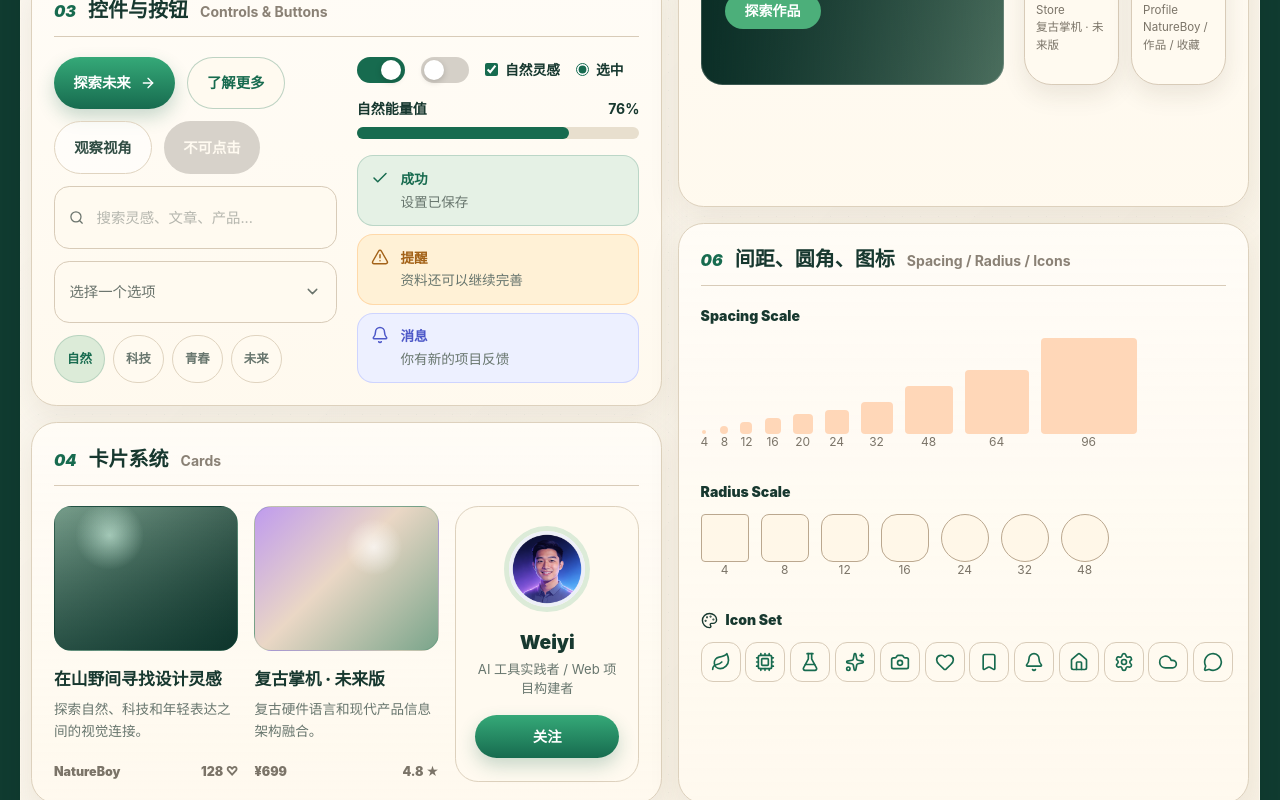
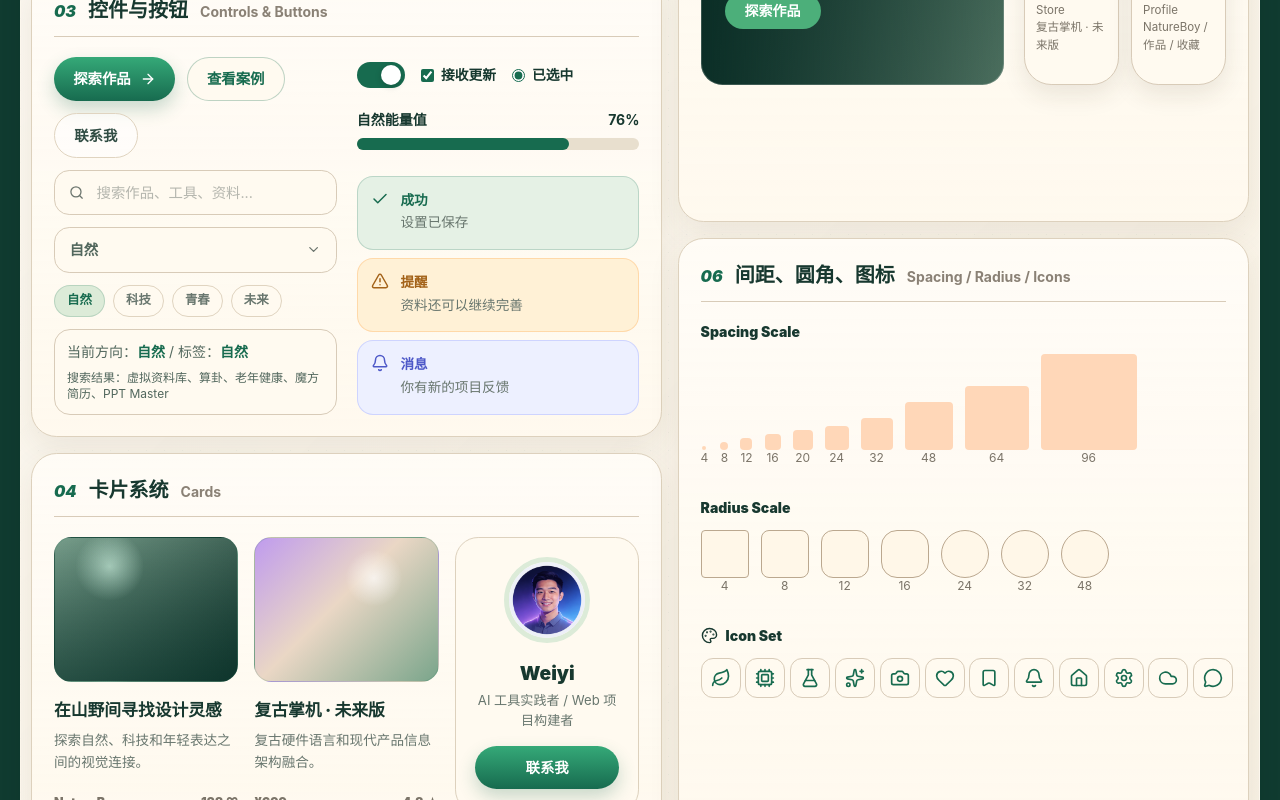
Before and after one commit to zaz52/-, a React (Vite) app: page / in a window 1280 px wide. Shown: the part 1640-2440 px from the top of the page. Built offline with nearby package versions, Linux system fonts and the light colour scheme.

Commit message:
Make UI system controls functional

```diff
--- a/src/App.tsx
+++ b/src/App.tsx
@@ -228,43 +228,83 @@ function ColorTypography() {
 }
 
 function ControlsLibrary() {
+  const [query, setQuery] = useState('');
+  const [selectedOption, setSelectedOption] = useState(formOptions[0]);
+  const [activeChip, setActiveChip] = useState(formOptions[0]);
+  const [isNatureMode, setIsNatureMode] = useState(true);
+  const [allowUpdates, setAllowUpdates] = useState(true);
+
+  const filteredSites = websites.filter((site) =>
+    [site.name, site.description].join(' ').toLowerCase().includes(query.toLowerCase()),
+  );
+
   return (
     <div className="system-panel">
       <SectionTitle index="03" title="控件与按钮" subtitle="Controls & Buttons" />
       <div className="grid gap-5 lg:grid-cols-2">
         <div className="grid gap-3">
           <div className="flex flex-wrap gap-3">
-            <button className="btn-primary">探索未来 <ArrowRight size={16} /></button>
-            <button className="btn-secondary">了解更多</button>
-            <button className="btn-ghost">观察视角</button>
-            <button className="btn-disabled">不可点击</button>
+            <a className="btn-primary" href="#work">探索作品 <ArrowRight size={16} /></a>
+            <a className="btn-secondary" href="#cases">查看案例</a>
+            <a className="btn-ghost" href="#contact">联系我</a>
           </div>
           <div className="field">
             <Search size={17} />
-            <input aria-label="搜索" placeholder="搜索灵感、文章、产品..." />
+            <input
+              aria-label="搜索作品"
+              placeholder="搜索作品、工具、资料..."
+              value={query}
+              onChange={(event) => setQuery(event.target.value)}
+            />
           </div>
-          <div className="select-row">
-            <span>选择一个选项</span>
+          <label className="select-row" aria-label="选择设计方向">
+            <select value={selectedOption} onChange={(event) => setSelectedOption(event.target.value)}>
+              {formOptions.map((option) => <option key={option}>{option}</option>)}
+            </select>
             <ChevronDown size={17} />
+          </label>
+          <div className="flex flex-wrap gap-2">
+            {formOptions.map((option) => (
+              <button
+                key={option}
+                type="button"
+                className={activeChip === option ? 'chip-active' : 'chip'}
+                onClick={() => setActiveChip(option)}
+              >
+                {option}
+              </button>
+            ))}
           </div>
-          <div className="flex flex-wrap gap-2">
-            {formOptions.map((option, index) => (
-              <span key={option} className={index === 0 ? 'chip-active' : 'chip'}>
-                {option}
-              </span>
-            ))}
+          <div className="rounded-2xl border border-[#d8cbb8] bg-[#fffaf0] p-3 text-sm text-[#52675d]">
+            当前方向：<strong className="text-[#176B4F]">{selectedOption}</strong> / 标签：
+            <strong className="text-[#176B4F]">{activeChip}</strong>
+            <div className="mt-2 text-xs">
+              搜索结果：{filteredSites.length ? filteredSites.map((site) => site.name).join('、') : '暂无匹配'}
+            </div>
           </div>
         </div>
         <div className="grid gap-4">
           <div className="flex items-center gap-4">
-            <span className="switch-on" />
-            <span className="switch-off" />
-            <label className="check-row"><input type="checkbox" defaultChecked /> 自然灵感</label>
-            <label className="check-row"><input type="radio" defaultChecked /> 选中</label>
+            <button
+              type="button"
+              className={isNatureMode ? 'switch-on' : 'switch-off'}
+              aria-label="切换自然模式"
+              onClick={() => setIsNatureMode((value) => !value)}
+            />
+            <label className="check-row">
+              <input type="checkbox" checked={allowUpdates} onChange={(event) => setAllowUpdates(event.target.checked)} />
+              接收更新
+            </label>
+            <label className="check-row"><input type="radio" checked readOnly /> 已选中</label>
           </div>
           <div>
-            <div className="mb-2 flex justify-between text-sm font-bold"><span>自然能量值</span><span>76%</span></div>
-            <div className="h-3 rounded-full bg-[#e8dfce]"><div className="h-full w-3/4 rounded-full bg-[#176B4F]" /></div>
+            <div className="mb-2 flex justify-between text-sm font-bold">
+              <span>{isNatureMode ? '自然能量值' : '科技能量值'}</span>
+              <span>{isNatureMode ? '76%' : '58%'}</span>
+            </div>
+            <div className="h-3 rounded-full bg-[#e8dfce]">
+              <div className={`h-full rounded-full ${isNatureMode ? 'w-3/4 bg-[#176B4F]' : 'w-[58%] bg-[#2EC4C7]'}`} />
+            </div>
           </div>
           <div className="grid gap-2">
             {alerts.map((alert) => (
@@ -301,7 +341,7 @@ function CardsLibrary() {
           <img src={profile.avatar} alt={`${profile.name} 的头像`} />
           <h3>{profile.name}</h3>
           <p>{profile.role}</p>
-          <button className="btn-primary w-full justify-center">关注</button>
+          <a href="#contact" className="btn-primary w-full justify-center">联系我</a>
         </article>
       </div>
     </div>
@@ -321,7 +361,7 @@ function WebMobilePreview() {
           <div className="mt-16 max-w-md">
             <h3>科技自然<br />青春创造未来</h3>
             <p>复古科技和自然灵感结合的个人品牌首页。</p>
-            <button className="mt-5 rounded-full bg-[#4CAF7A] px-5 py-2 text-sm font-black text-white">探索作品</button>
+            <a href="#work" className="mt-5 inline-flex rounded-full bg-[#4CAF7A] px-5 py-2 text-sm font-black text-white">探索作品</a>
           </div>
         </div>
         <div className="grid grid-cols-2 gap-3">
--- a/src/styles.css
+++ b/src/styles.css
@@ -99,8 +99,7 @@ body {
 
 .btn-primary,
 .btn-secondary,
-.btn-ghost,
-.btn-disabled {
+.btn-ghost {
   display: inline-flex;
   align-items: center;
   justify-content: center;
@@ -138,12 +137,6 @@ body {
   border: 1px solid #e0d4c0;
   background: rgba(255, 255, 255, 0.55);
   color: #314d44;
-}
-
-.btn-disabled {
-  cursor: not-allowed;
-  background: #d7d2ca;
-  color: #fffaf0;
 }
 
 .pill-soft,
@@ -198,6 +191,17 @@ body {
 .select-row {
   justify-content: space-between;
   font-size: 0.9rem;
+}
+
+.select-row select {
+  width: 100%;
+  appearance: none;
+  border: 0;
+  outline: 0;
+  background: transparent;
+  color: #52675d;
+  font: inherit;
+  font-weight: 800;
 }
 
 .switch-on,
```
